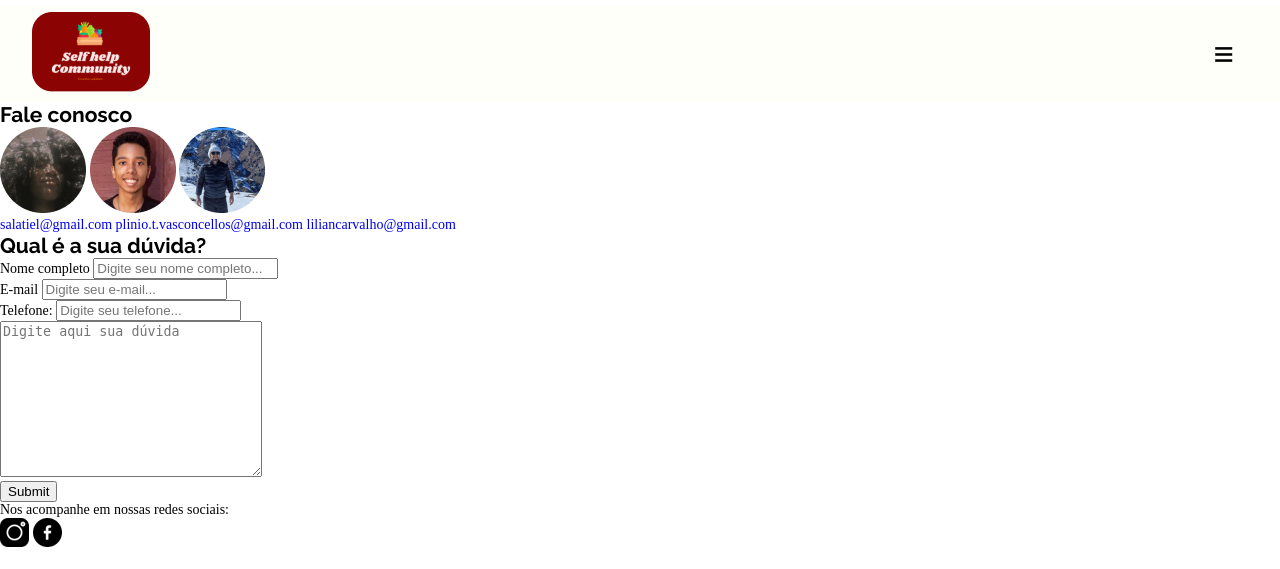
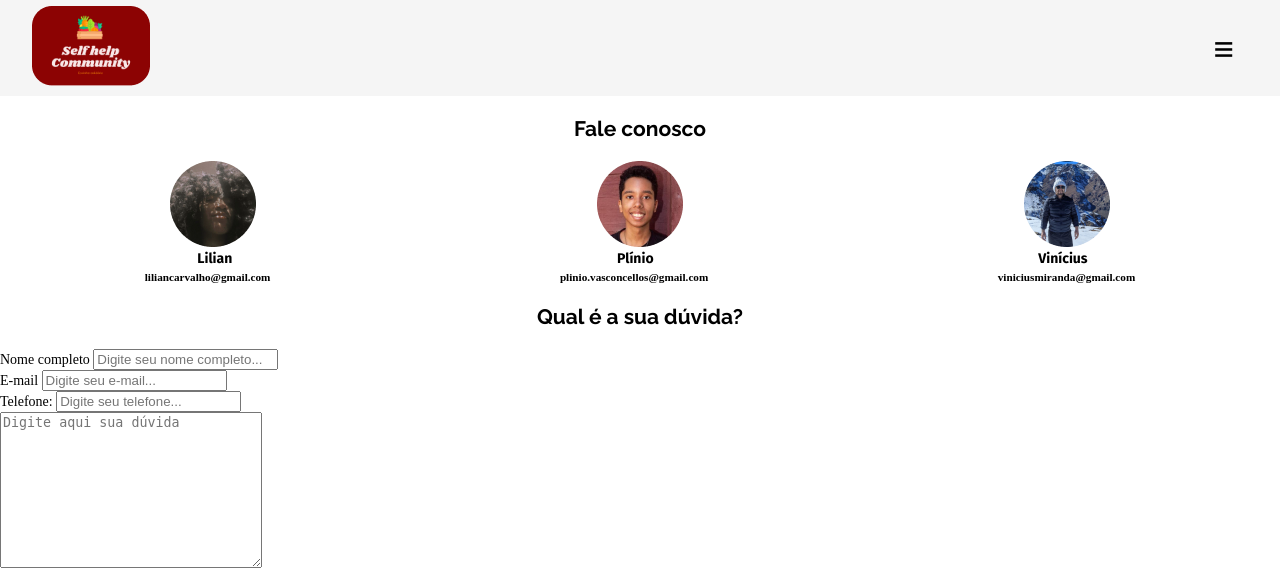
Before and after one commit to Lilian-Carvalho25/Doe-e-alimente, a PHP site: page /fale-conosco.html in a window 1280 px wide. Shown: the top 569 px of the page. Run offline with PHP 8.4, Linux system fonts and the light colour scheme.

Commit message:
Informações do fale conosco.

```diff
--- a/css/style.css
+++ b/css/style.css
@@ -2,6 +2,7 @@
 
 * {
     box-sizing: border-box;
+
 }
 
 html {
@@ -24,10 +25,10 @@ body, h1, h2, p, figure, .menu, img {
 a { text-decoration: none; }
 
 header {
-   margin-top: 0.4rem;
+   /* margin-top: 0.4rem; */
     position: sticky;
     top: 0;
-    background-color: #fffffa;
+    background-color: #f5f5f5;
 
     z-index: 10;
 }
@@ -236,7 +237,7 @@ nav h2 a {
     max-width: 150px;
 }
 
-/* Formulário */
+/* Formulário/ Contribuição*/
 #container-formulario {
     display: flex;
     justify-content: center;
@@ -305,3 +306,38 @@ nav h2 a {
     text-transform: uppercase;
     padding: 10px 15px;
 }
+
+/* Contato vinicius */
+
+main h2{
+    text-align: center;
+    text-transform: inherit;
+    margin: 20px 0px;
+}
+figure{
+    display: flex;
+    justify-content: space-around
+
+}
+.nome{
+    display: flex;
+    justify-content: space-around;
+    align-items: center;
+    font-family: "Fira Sans";
+    margin:3px 0 3px 5px ;
+
+}
+.email{
+    display: flex;
+    justify-content: space-around;
+    align-items: center;
+    font-size: 0.8rem;
+    height: 1rem;
+    font-weight: bold;
+}
+a{
+    color: black;
+}
+a:hover{
+    color:rgb(25, 25, 155);
+}
--- a/fale-conosco.html
+++ b/fale-conosco.html
@@ -41,9 +41,20 @@
             <img src="imagens/ft-plinio.png" alt="Plínio">
             <img src="imagens/ft-salatiel.png" alt="Salatiel">
         </figure>
-        <a href="mailto:saalatiel@gmail.com">salatiel@gmail.com</a>
-        <a href="mailto:plinio.t.vasconcellos@gmail.com">plinio.t.vasconcellos@gmail.com</a>
-        <a href="mailto:liliancarvalho@gmail.com">liliancarvalho@gmail.com</a>
+        <div class="nome">
+            <p><strong>Lilian</strong></p>
+            <p><strong>Plínio</strong></p>
+            <p><strong>Vinícius</strong></p>
+        </div>
+
+
+
+            <div class="email">
+                <a href="mailto:liliancarvalho@gmail.com">liliancarvalho@gmail.com</a>
+                <a href="mailto:plinio.t.vasconcellos@gmail.com">plinio.vasconcellos@gmail.com</a>
+                <a href="mailto:viniciusdemirandabarbosa@gmail.com">viniciusmiranda@gmail.com</a>
+            </div>
+
 
         <h2>Qual é a sua dúvida?</h2>
         <div>
```
